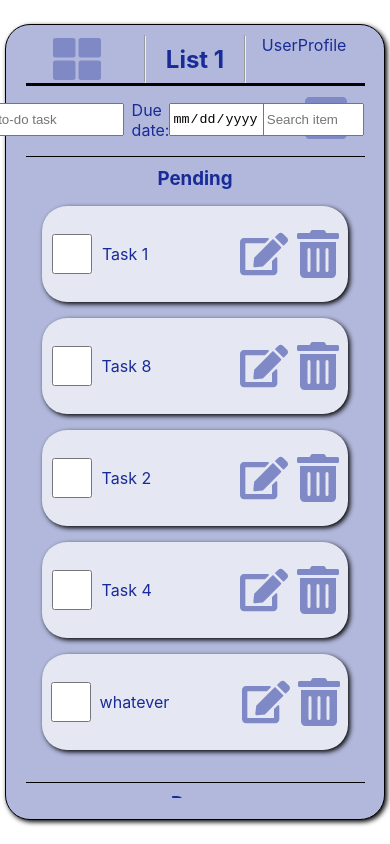
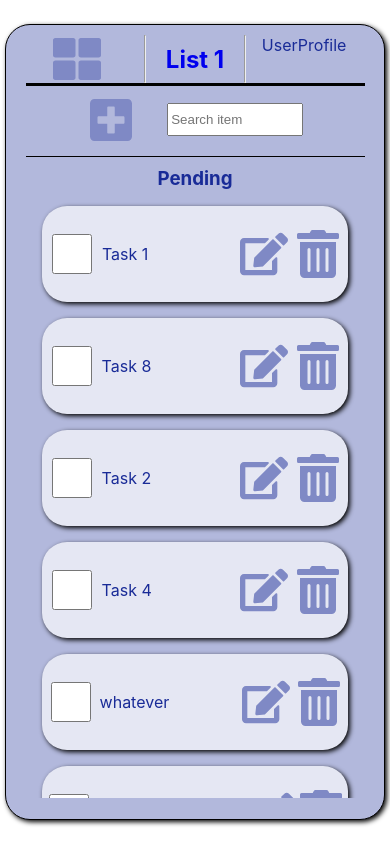
Before and after one commit to DavidAndBar/to-do-list, a React (Create React App) app: page / in a window 390 px wide. Built offline with nearby package versions, Linux system fonts and the light colour scheme; no server answers; data requests are answered from the project's data file.

Commit message:
Adds responsive design for add new item feature

```diff
--- a/data/db.json
+++ b/data/db.json
@@ -74,6 +74,12 @@
           "name": "whatever",
           "completed": false,
           "dueDate": null
+        },
+        {
+          "id": 6,
+          "name": "That's all folks",
+          "completed": false,
+          "dueDate": "2025-01-01"
         }
       ],
       "title": "List 1"
--- a/src/App.js
+++ b/src/App.js
@@ -2,10 +2,10 @@ import { useEffect, useState } from 'react';
 import Nav from './Nav';
 import MainContent from './MainContent';
 import { Routes, Route } from 'react-router-dom'
-import CreateNewList from "./CreateNewList";
+import MainCreateNewList from "./MainCreateNewList";
 import apiRequest from './apiRequest';
-import Options from './Options';
-
+import MainOptions from './MainOptions';
+import MainCreateNewItem from './MainCreateNewItem';
 
 function App() {
   const URL = "http://localhost:3500/davidLists";
@@ -56,8 +56,9 @@ function App() {
       <Nav activeList={activeList} setActiveList={setActiveList} lists={lists}/>
       <Routes>
         <Route exact path="/" element={<MainContent activeList={activeList} setActiveList={setActiveList}/>}></Route>
-        <Route exact path="/newList" element={<CreateNewList url={URL} fetchLists={fetchLists} setActiveList={setActiveList}/>}></Route>
-        <Route exact path="/options" element={<Options activeList={activeList} setActiveList={setActiveList} lists={lists}/>}></Route>
+        <Route exact path="/newList" element={<MainCreateNewList url={URL} fetchLists={fetchLists} setActiveList={setActiveList}/>}></Route>
+        <Route exact path="/options" element={<MainOptions activeList={activeList} setActiveList={setActiveList} lists={lists}/>}></Route>
+        <Route exact path="/createNewItem" element={<MainCreateNewItem activeList={activeList} setActiveList={setActiveList}/> }></Route>
       </Routes>
     </div>
   );
--- /dev/null
+++ b/src/CreateNewItem.js
@@ -0,0 +1,70 @@
+import { useState } from "react";
+import { FaPlusSquare } from "react-icons/fa";
+import { useNavigate } from "react-router-dom";
+
+const CreateNewItem = ( { activeList, setActiveList } ) => {
+    const EMPTYITEM = {"id": "", "name": "", "completed": false, "dueDate": null};
+    const [newBody, setNewBody] = useState("");
+    const [newDate, setNewDate] = useState("");
+    const navigate = useNavigate();
+
+
+    const pushItem = () => {
+        if (!!newBody.trim()) {
+            const newItem = { ...EMPTYITEM };
+
+            /* Checks what id's are taken */
+            const usedIds = activeList["list"].map( (element) => {
+                return element.id;
+            })
+
+            /* Checks each possible id value from 1 to the length + 1
+            This logic prevents any duplicate id */
+            for (let i = 1; i <= usedIds.length + 1; i++) {
+                if(!!!usedIds.includes(i)){
+                    newItem.id = i;
+                    break;
+                }
+            }
+            /* Set the rest of the values */
+            newItem.name = newBody;
+            newItem.dueDate = newDate ? newDate : null;
+            const newList = activeList["list"]
+            newList.push(newItem)
+            setActiveList({
+                "list": newList,
+                "id": activeList["id"],
+                "title": activeList["title"]
+            })
+
+            setNewBody('')
+            setNewDate('')
+            navigate('/')
+        }
+    }
+
+    return (
+    <div className="create-new-item">
+                <input
+                    type="text"
+                    onChange={(e)=>setNewBody(e.target.value)}
+                    placeholder="Add new to-do task"
+                    value={newBody}
+                />
+                <label> Due date: </label>
+                <input
+                    type="date"
+                    value={newDate}
+                    onChange={(e)=>setNewDate(e.target.value)}
+                />
+                <div className="add-button">
+                    <FaPlusSquare
+                        role="button"
+                        onClick={pushItem}
+                    />
+                </div>
+    </div>
+  )
+}
+
+export default CreateNewItem
--- /dev/null
+++ b/src/MainCreateNewItem.js
@@ -0,0 +1,13 @@
+import CreateNewItem from "./CreateNewItem"
+
+const MainCreateNewItem = ({ activeList, setActiveList }) => {
+  return (
+    <main>
+        <div className="create-new-item-expanded">
+            <CreateNewItem activeList={activeList} setActiveList={setActiveList}/>
+        </div>
+    </main>
+  )
+}
+
+export default MainCreateNewItem
--- a/src/CreateNewList.js
+++ b/src/MainCreateNewList.js
@@ -3,7 +3,7 @@ import { useState } from "react"
 import apiRequest from "./apiRequest"
 import { useNavigate } from "react-router-dom";
 
-const CreateNewList = ({ url, fetchLists, setActiveList }) => {
+const MainCreateNewList = ({ url, fetchLists, setActiveList }) => {
     const [ listName, setListName ] = useState('')
 
     const navigate = useNavigate();
@@ -66,4 +66,4 @@ const CreateNewList = ({ url, fetchLists, setActiveList }) => {
     )
 }
 
-export default CreateNewList
+export default MainCreateNewList
--- a/src/Options.js
+++ b/src/MainOptions.js
@@ -1,7 +1,7 @@
 import SelectActiveList from "./SelectActiveList"
 import AddNewListBtn from "./AddNewListBtn"
 
-const Options = ({ activeList, setActiveList, lists }) => {
+const MainOptions = ({ activeList, setActiveList, lists }) => {
   return (
     <main>
         <div className="options-menu">
@@ -15,4 +15,4 @@ const Options = ({ activeList, setActiveList, lists }) => {
   )
 }
 
-export default Options
+export default MainOptions
--- a/src/Nav.js
+++ b/src/Nav.js
@@ -1,3 +1,4 @@
+import { Link } from "react-router-dom";
 import NavLists from "./NavLists";
 import UserProfile from "./UserProfile";
 
@@ -7,7 +8,7 @@ const Nav = ({ activeList, setActiveList, lists }) => {
         <NavLists activeList={activeList} setActiveList={setActiveList} lists={lists}/>
         <hr/>
         <h1 id="listTitle">
-            {activeList.title}
+            <Link to="/">{activeList.title}</Link>
         </h1>
         <hr/>
         <UserProfile />
--- a/src/NewItem.js
+++ b/src/NewItem.js
@@ -1,65 +1,18 @@
-import { useState } from "react"
-import { FaPlusSquare } from 'react-icons/fa'
+import CreateNewItem from "./CreateNewItem";
+import { Link } from "react-router-dom";
+import { FaPlusSquare } from "react-icons/fa";
 
 const NewItem = ({ activeList, setActiveList, search, setSearch }) => {
-    const EMPTYITEM = {"id": "", "name": "", "completed": false, "dueDate": null};
-    const [newBody, setNewBody] = useState("")
-    const [newDate, setNewDate] = useState("")
-
-    const pushItem = () => {
-        if (!!newBody.trim()) {
-            const newItem = { ...EMPTYITEM };
-
-            /* Checks what id's are taken */
-            const usedIds = activeList["list"].map( (element) => {
-                return element.id;
-            })
-
-            /* Checks each possible id value from 1 to the length + 1
-            This logic prevents any duplicate id */
-            for (let i = 1; i <= usedIds.length + 1; i++) {
-                if(!!!usedIds.includes(i)){
-                    newItem.id = i;
-                    break;
-                }
-            }
-            /* Set the rest of the values */
-            newItem.name = newBody;
-            newItem.dueDate = newDate ? newDate : null;
-            const newList = activeList["list"]
-            newList.push(newItem)
-            setActiveList({
-                "list": newList,
-                "id": activeList["id"],
-                "title": activeList["title"]
-            })
-
-            setNewBody('')
-            setNewDate('')
-        }
-    }
 
     return (
-        <form onSubmit={(e)=>{e.preventDefault();pushItem()}}>
-            <div>
-                <input
-                    type="text"
-                    onChange={(e)=>setNewBody(e.target.value)}
-                    placeholder="Add new to-do task"
-                    value={newBody}
+        <form onSubmit={(e)=>{e.preventDefault()}}>
+            <CreateNewItem activeList={activeList} setActiveList={setActiveList} />
+            <div className="add-items-wrapper">
+                <Link to="/createNewItem">
+                <FaPlusSquare
+                    role="button"
                 />
-                <label> Due date: </label>
-                <input
-                    type="date"
-                    value={newDate}
-                    onChange={(e)=>setNewDate(e.target.value)}
-                />
-                <div className="add-button">
-                    <FaPlusSquare
-                        role="button"
-                        onClick={pushItem}
-                    />
-                </div>
+                </Link>
             </div>
             <div className="search-item">
                 <input
--- a/src/index.css
+++ b/src/index.css
@@ -1,9 +1,10 @@
 :root {
   --icon-color: #7f89c5;
+  --font-color: #192b97;
 }
 
 body {
-  color: #192b97;
+  color: var(--font-color);
   margin: 0;
   font-family: -apple-system, BlinkMacSystemFont, 'Segoe UI', 'Roboto', 'Oxygen',
     'Ubuntu', 'Cantarell', 'Fira Sans', 'Droid Sans', 'Helvetica Neue',
@@ -18,6 +19,14 @@ code {
 }
 
 /* --------------- Custom Styles --------------------*/
+
+a {
+  text-decoration: none;
+}
+
+a:visited {
+  color: var(--font-color);
+}
 
 * {
   box-sizing: border-box;
@@ -53,7 +62,7 @@ nav > div{
   display: flex;
 }
 
-.opts-wrapper{
+.opts-wrapper, .add-items-wrapper{
   display: none;
 }
 
@@ -144,15 +153,15 @@ form > div:first-child{
   display: flex;
   align-items: center;
   justify-content: center;
-  width: 70%;
+  width: 80%;
 }
 
-form > div:first-child > input {
+form > div:first-child > :where(input, label)  {
   margin-right: 0.5rem;
 }
 
 form > div:last-child{
-  width: 30%;
+  width: 20%;
 }
 
 form input {
@@ -303,10 +312,30 @@ main > .new-list {
   justify-content: center;
 }
 
+/* Create new item page */
+
+.create-new-item-expanded {
+  display: flex;
+  flex-direction: column;
+  justify-content: center;
+  align-items: center;
+  width: 100%;
+}
+
+.create-new-item-expanded > .create-new-item {
+  display: flex;
+  flex-direction: column;
+}
+
+.create-new-item > .add-button {
+  justify-content: center;
+  display: flex;
+}
+
 /* General */
 
 /* -Icons- */
-:where(.delete-button, .edit-button, .opts-wrapper > a) > svg{
+:where(.delete-button, .edit-button, .opts-wrapper > a, .add-items-wrapper > a) > svg{
   height: 48px;
   width: 48px;
 }
@@ -361,5 +390,21 @@ svg {
     height: auto;
     width: 100%;
   }
+}
+
+@media screen and (max-width:700px){
+  /* nav */
+  main > form > .create-new-item {
+    display: none!important;
+  }
+
+  .add-items-wrapper{
+    display: block;
+  }
+
+  .search-item {
+    margin-left: 2rem;
+    width: 40%!important;
+  }
 
 }
```
